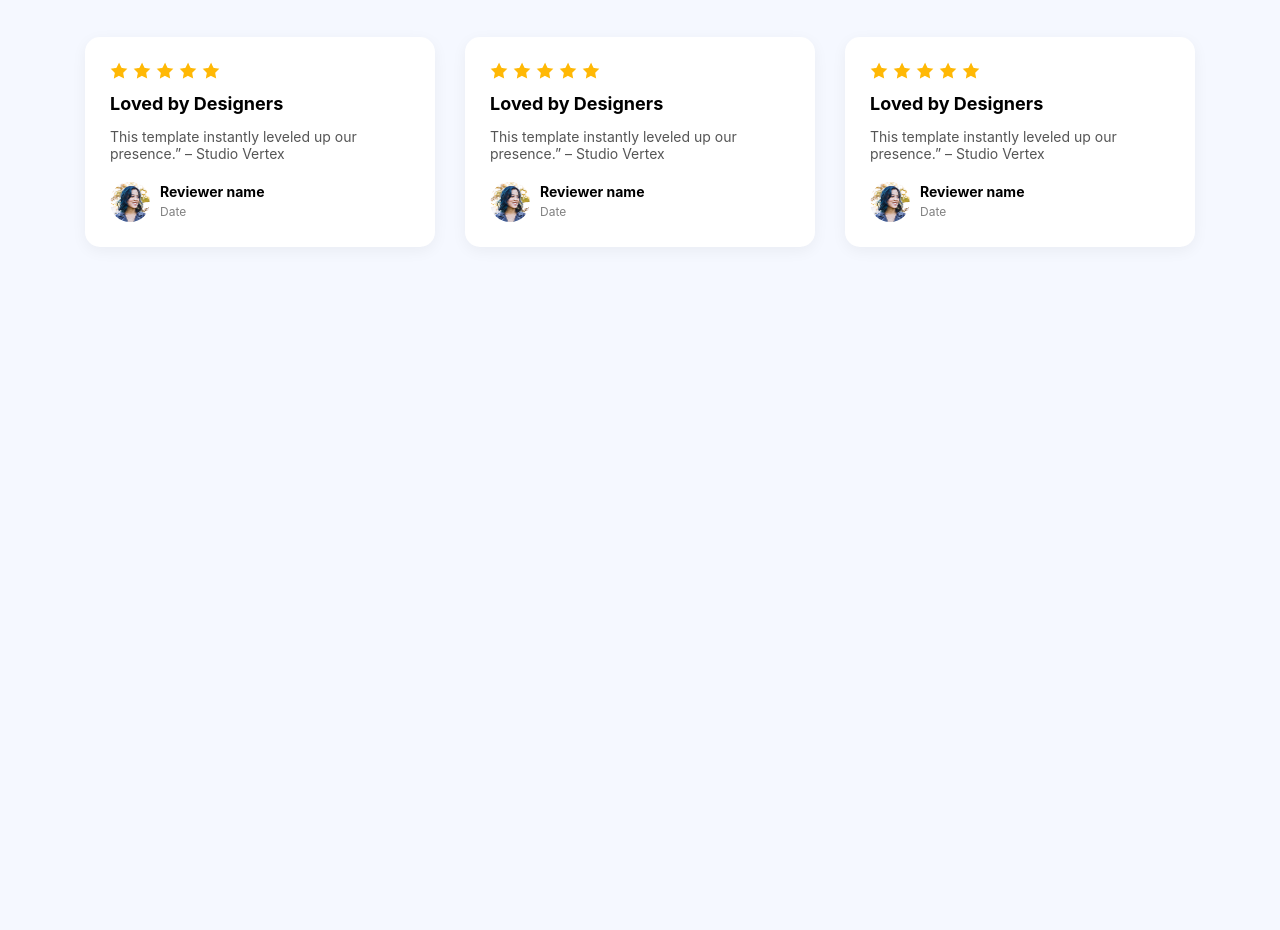
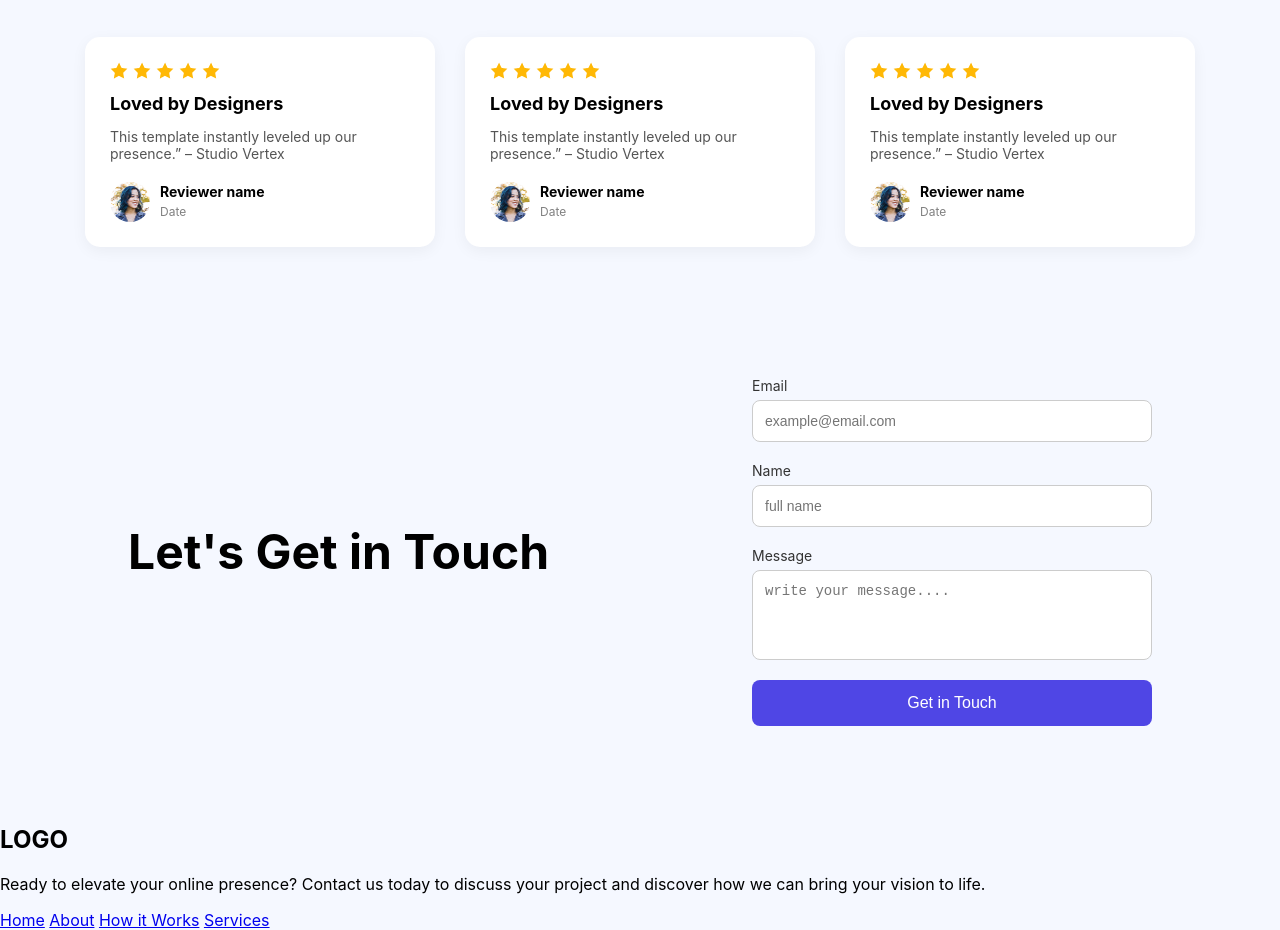
Before and after one commit to Arina-001/My-first-github-project, a plain HTML site: page index.html in a window 1280 px wide. Shown: the part 1519-2449 px from the top of the page. Before the commit the page ends 1816 px from the top, so only its background shows below. Drawn offline with Linux system fonts and the light colour scheme.

Commit message:
third commit

```diff
--- a/index.html
+++ b/index.html
@@ -127,5 +127,40 @@
 
     </div>
   </section>
+
+  <section class="contact-section">
+    <div class="contact-text">
+      <h1>Let's Get in Touch</h1>
+    </div>
+
+    <form class="contact-form">
+      <label>Email</label>
+      <input type="email" placeholder="example@email.com" required />
+
+      <label>Name</label>
+      <input type="text" placeholder="full name" required />
+
+      <label>Message</label>
+      <textarea placeholder="write your message...." rows="4" required></textarea>
+
+      <button type="submit">Get in Touch</button>
+    </form>
+  </section>
+
+
+  <footer class="site-footer">
+    <div class="footer-content">
+      <h2 class="footer-logo">LOGO</h2>
+      <p class="footer-description">
+        Ready to elevate your online presence? Contact us today to discuss your project and discover how we can bring your vision to life.
+      </p>
+      <div class="footer-links">
+        <a href="#">Home</a>
+        <a href="#">About</a>
+        <a href="#">How it Works</a>
+        <a href="#">Services</a>
+      </div>
+    </div>
+  </footer>
 </body>
 </html>
--- a/style.css
+++ b/style.css
@@ -44,6 +44,10 @@ background-image:url(B12A01-landing-launchpad/Assets/Hero-bg.png) ;
      background-color:#353dde;
      border: none;
      border-radius: 0.5rem;
+}
+.but:hover{
+     background-color: orange;
+  transform: scale(1.03);
 }
 .heading{
     height: 200px;
@@ -203,3 +207,59 @@ font-size: 40px;
   font-size: 12px;
   color: gray;
 }
+
+.contact-section {
+  display: flex;
+  justify-content: space-between;
+  align-items: center;
+  padding: 80px 10%;
+  gap: 40px;
+  flex-wrap: wrap;
+}
+
+.contact-text h1 {
+  font-size: 48px;
+  color: #000;
+}
+
+.contact-form {
+  display: flex;
+  flex-direction: column;
+  width: 400px;
+}
+
+.contact-form label {
+  font-size: 14px;
+  margin-bottom: 6px;
+  color: #333;
+}
+
+.contact-form input,
+.contact-form textarea {
+  padding: 12px;
+  margin-bottom: 20px;
+  font-size: 14px;
+  border-radius: 8px;
+  border: 1px solid #ccc;
+  background-color: #fff;
+}
+
+.contact-form textarea {
+  resize: none;
+}
+
+.contact-form button {
+  padding: 14px;
+  font-size: 16px;
+  color: #fff;
+  background-color: #4f46e5;
+  border: none;
+  border-radius: 8px;
+  cursor: pointer;
+  transition: background-color 0.3s ease, transform 0.2s ease;
+}
+
+.contact-form button:hover {
+  background-color: orange;
+  transform: scale(1.03);
+}
```
